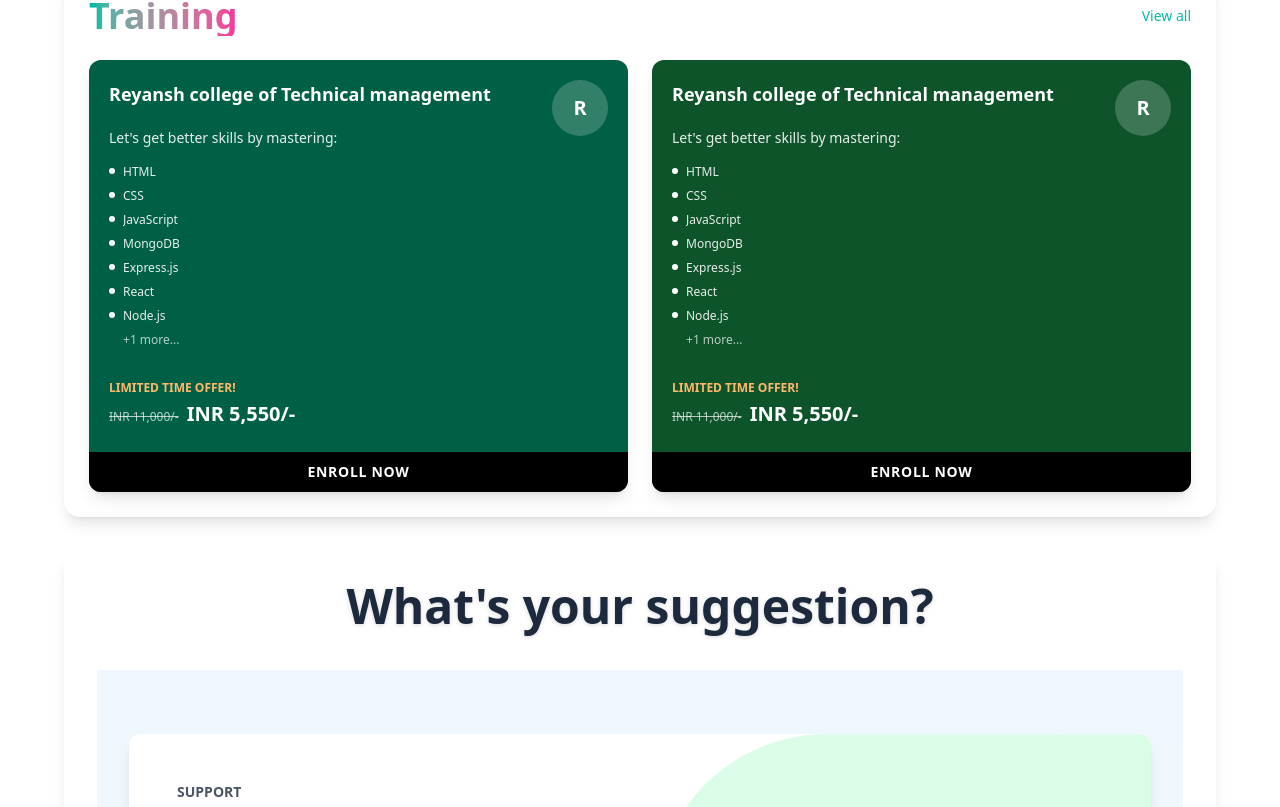
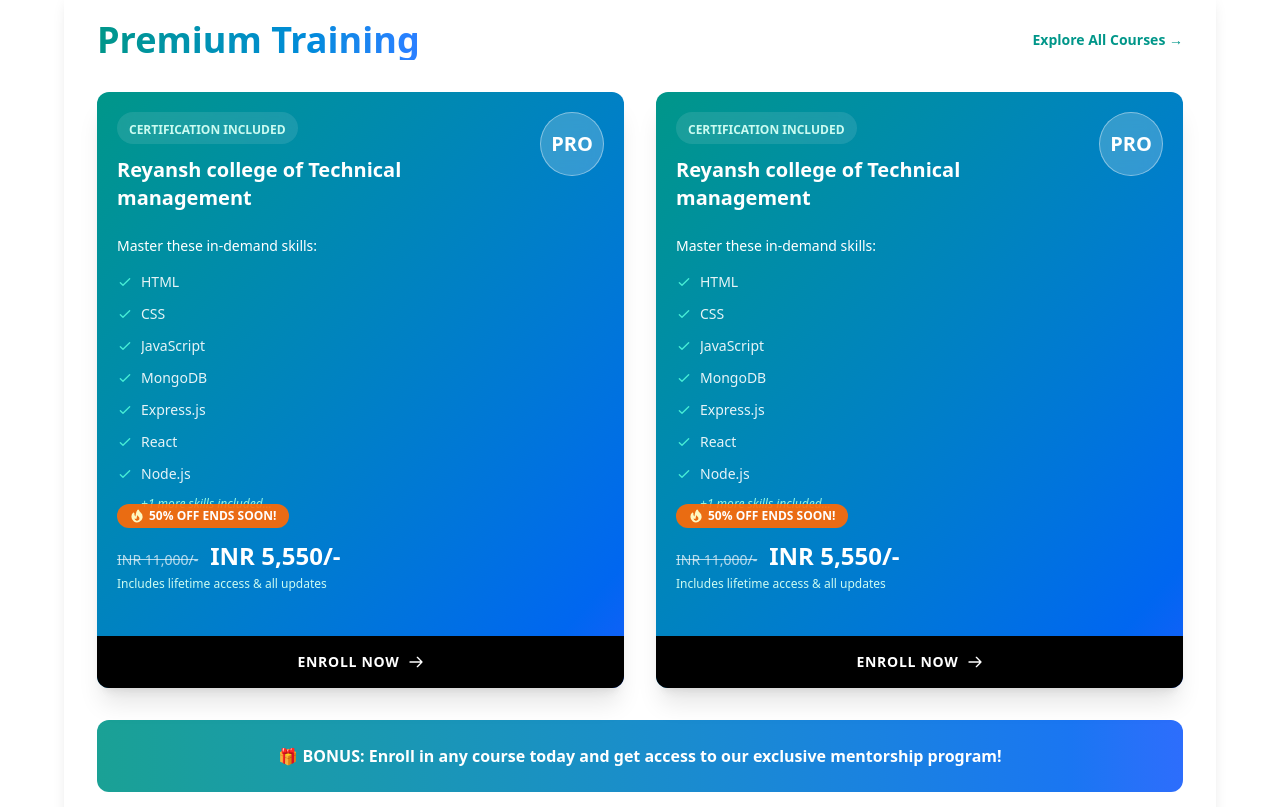
Before and after one commit to mismyst/nextsync, a Next.js app: page / in a window 1280 px wide. Shown: the part 1653-2460 px from the top of the page. Built offline with nearby package versions, Linux system fonts and the light colour scheme.

Commit message:
Update page.tsx

```diff
--- a/app/page.tsx
+++ b/app/page.tsx
@@ -208,65 +208,85 @@ const Page = function Page() {
               </div>
             </div>
           </div>
-      {/* Training cards section - modern and deployment friendly */}
-<div className="my-4 sm:my-6 md:my-8">
-  <div className="mx-3 sm:mx-6 md:mx-12 lg:mx-16 p-4 sm:p-6 rounded-2xl bg-white/30 backdrop-blur-md shadow-lg border border-white/30">
-    <div className="flex justify-between items-center mb-6">
-      <h2 className="text-2xl sm:text-3xl md:text-4xl font-bold bg-gradient-to-r from-teal-500 to-pink-500 bg-clip-text text-transparent">Training</h2>
-      <a href="#" className="text-teal-500 hover:text-teal-600 text-sm hidden md:block">View all</a>
+     {/* Training cards section - modern, marketing-focused with taller design */}
+<div className="my-6 sm:my-8 md:my-12">
+  <div className="mx-3 sm:mx-6 md:mx-12 lg:mx-16 p-4 sm:p-6 md:p-8 rounded-2xl bg-white/30 backdrop-blur-md shadow-lg border border-white/30">
+    <div className="flex justify-between items-center mb-8">
+      <h2 className="text-2xl sm:text-3xl md:text-4xl font-bold bg-gradient-to-r from-teal-600 to-blue-500 bg-clip-text text-transparent">Premium Training</h2>
+      <a href="#" className="text-teal-600 hover:text-teal-700 text-sm hidden md:block font-semibold">Explore All Courses →</a>
     </div>
 
-    <div className="grid md:grid-cols-2 gap-6">
+    <div className="grid md:grid-cols-2 gap-8">
       {trainingsData.map((training, index) => (
-        <div key={index} className="relative rounded-xl overflow-hidden shadow-lg">
-          <div className={`${training.bgColor} p-5 pb-20 min-h-96`}>
-            {/* Circular element positioned at top right with better spacing */}
+        <div key={index} className="relative rounded-xl overflow-hidden shadow-xl transition-all duration-300 hover:shadow-2xl hover:-translate-y-1">
+          <div className={`bg-gradient-to-br from-teal-600 to-blue-600 p-5 pb-24 min-h-120`}>
+            {/* Premium badge */}
             <div className="absolute top-5 right-5">
-              <div className="w-14 h-14 rounded-full bg-white/20 flex items-center justify-center">
-                <span className="text-white text-xl font-bold">R</span>
+              <div className="w-16 h-16 rounded-full bg-white/20 flex items-center justify-center backdrop-blur-sm border border-white/40">
+                <span className="text-white text-xl font-bold">PRO</span>
               </div>
             </div>
 
             {/* Content with improved spacing and layout */}
-            <div className="pr-20 pb-16">
-              <h3 className="text-lg font-bold text-white mb-5 line-clamp-2">{training.title}</h3>
+            <div className="pr-20 pb-20">
+              <div className="mb-3 inline-block px-3 py-1 bg-white/10 rounded-full backdrop-blur-sm">
+                <span className="text-xs font-bold text-teal-100">CERTIFICATION INCLUDED</span>
+              </div>
 
-              <div className="text-white/90 text-sm space-y-4 mt-4">
-                <p className="text-white/90">Let&apos;s get better skills by mastering:</p>
-                <ul className="grid grid-cols-1 gap-y-2 mt-3">
+              <h3 className="text-xl font-bold text-white mb-5 line-clamp-2">{training.title}</h3>
+
+              <div className="text-white/90 text-sm space-y-4 mt-6">
+                <p className="text-white font-medium">Master these in-demand skills:</p>
+                <ul className="grid grid-cols-1 gap-y-3 mt-4">
                   {training.skills.slice(0, 7).map((skill, skillIndex) => (
-                    <li key={skillIndex} className="flex items-start text-xs">
-                      <span className="w-1.5 h-1.5 bg-white rounded-full mr-2 mt-1 flex-shrink-0"></span>
+                    <li key={skillIndex} className="flex items-start text-sm">
+                      <svg className="w-4 h-4 text-teal-300 mr-2 mt-0.5 flex-shrink-0" fill="none" stroke="currentColor" viewBox="0 0 24 24" xmlns="http://www.w3.org/2000/svg">
+                        <path strokeLinecap="round" strokeLinejoin="round" strokeWidth="2" d="M5 13l4 4L19 7"></path>
+                      </svg>
                       <span className="truncate">{skill}</span>
                     </li>
                   ))}
                   {training.skills.length > 7 && (
-                    <li className="flex items-center text-xs pl-3.5">
-                      <span className="text-white/70">+{training.skills.length - 7} more...</span>
+                    <li className="flex items-center text-xs pl-6">
+                      <span className="text-teal-200 italic">+{training.skills.length - 7} more skills included...</span>
                     </li>
                   )}
                 </ul>
               </div>
             </div>
 
-            {/* Price section with uniform pricing */}
-            <div className="absolute bottom-16 left-5">
-              <p className="text-xs font-bold text-orange-300 mb-1">LIMITED TIME OFFER!</p>
+            {/* Enhanced price section with better marketing focus */}
+            <div className="absolute bottom-24 left-5">
+              <div className="inline-flex items-center px-3 py-1 bg-orange-500/90 rounded-full mb-3">
+                <svg className="w-4 h-4 text-yellow-100 mr-1" fill="currentColor" viewBox="0 0 20 20" xmlns="http://www.w3.org/2000/svg">
+                  <path fillRule="evenodd" d="M12.395 2.553a1 1 0 00-1.45-.385c-.345.23-.614.558-.822.88-.214.33-.403.713-.57 1.116-.334.804-.614 1.768-.84 2.734a31.365 31.365 0 00-.613 3.58 2.64 2.64 0 01-.945-1.067c-.328-.68-.398-1.534-.398-2.654A1 1 0 005.05 6.05 6.981 6.981 0 003 11a7 7 0 1011.95-4.95c-.592-.591-.98-.985-1.348-1.467-.363-.476-.724-1.063-1.207-2.03zM12.12 15.12A3 3 0 017 13s.879.5 2.5.5c0-1 .5-4 1.25-4.5.5 1 .786 1.293 1.371 1.879A2.99 2.99 0 0113 13a2.99 2.99 0 01-.879 2.121z" clipRule="evenodd"></path>
+                </svg>
+                <span className="text-xs font-bold text-white">50% OFF ENDS SOON!</span>
+              </div>
               <div className="flex items-baseline">
-                <span className="line-through text-xs text-white/70 mr-2">INR 11,000/-</span>
-                <span className="text-xl font-bold text-white">INR 5,550/-</span>
+                <span className="line-through text-sm text-white/70 mr-3">INR 11,000/-</span>
+                <span className="text-2xl font-bold text-white">INR 5,550/-</span>
               </div>
+              <p className="text-xs text-teal-100 mt-1">Includes lifetime access & all updates</p>
             </div>
 
-            {/* Enroll button with improved styling */}
+            {/* Enhanced call-to-action button */}
             <div className="absolute bottom-0 left-0 right-0">
-              <button className="w-full py-2.5 bg-black text-white text-sm font-bold uppercase tracking-wider transition-colors hover:bg-black/90">
-                ENROLL NOW
+              <button className="w-full py-4 bg-black text-white text-sm font-bold uppercase tracking-wider transition-all duration-300 hover:bg-teal-900 flex items-center justify-center">
+                <span>ENROLL NOW</span>
+                <svg className="w-4 h-4 ml-2" fill="none" stroke="currentColor" viewBox="0 0 24 24" xmlns="http://www.w3.org/2000/svg">
+                  <path strokeLinecap="round" strokeLinejoin="round" strokeWidth="2" d="M14 5l7 7m0 0l-7 7m7-7H3"></path>
+                </svg>
               </button>
             </div>
           </div>
         </div>
       ))}
+    </div>
+
+    {/* Added bonus banner */}
+    <div className="mt-8 bg-gradient-to-r from-teal-600/90 to-blue-600/90 rounded-xl p-4 sm:p-6 text-white text-center">
+      <p className="font-bold">🎁 BONUS: Enroll in any course today and get access to our exclusive mentorship program!</p>
     </div>
   </div>
 </div>
```
